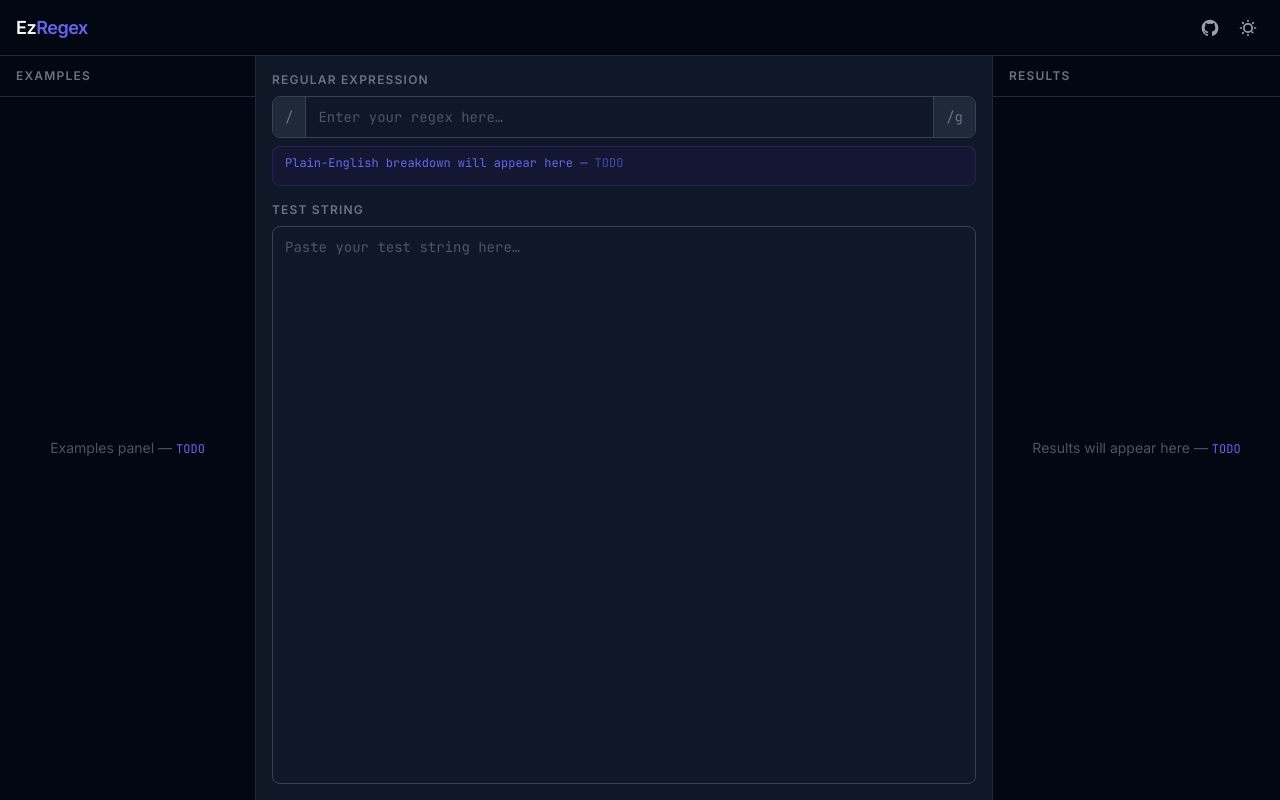
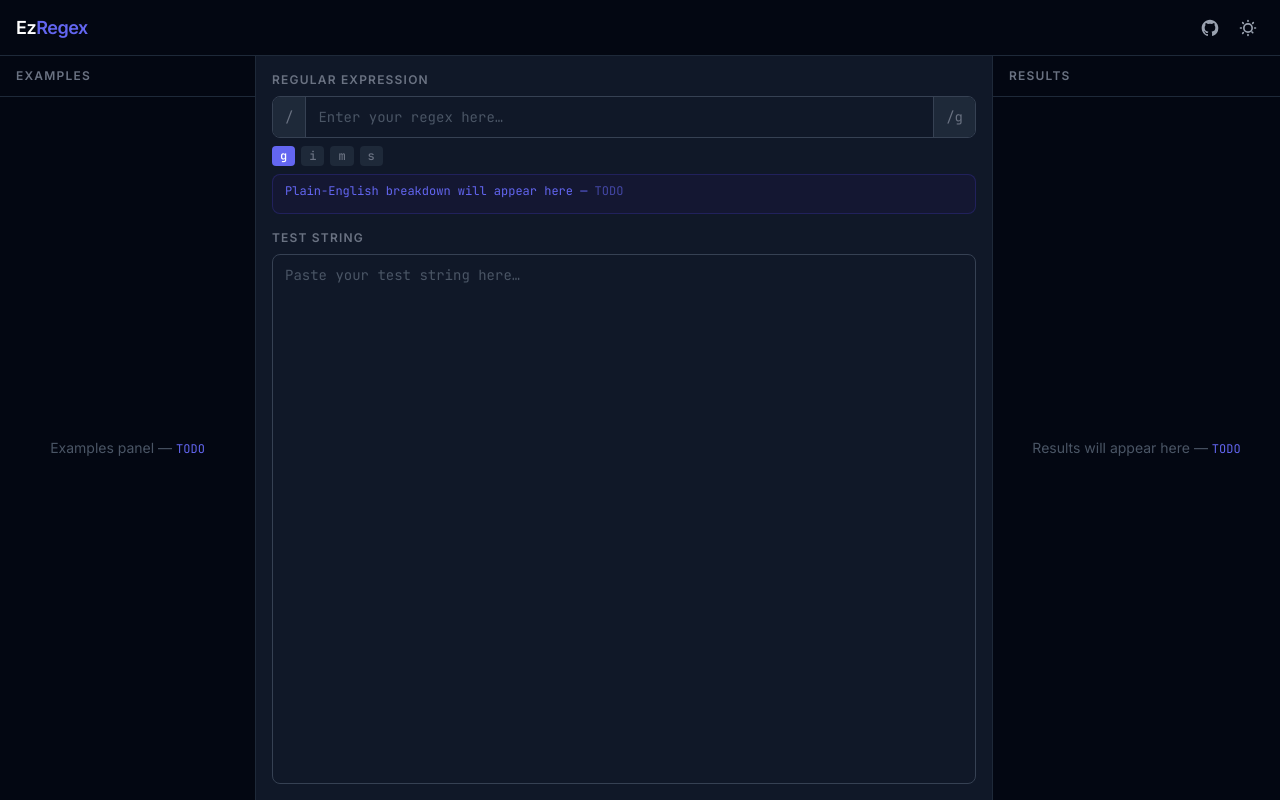
Before and after one commit to Yuv1s/EzRegex, a React (Vite) app: page / in a window 1280 px wide. Built offline with nearby package versions, Linux system fonts and the light colour scheme.

Commit message:
added regex flag toggles with tooltips

```diff
--- a/src/App.jsx
+++ b/src/App.jsx
@@ -5,10 +5,13 @@
 import ResultsPanel from './components/ResultsPanel'
 import { parseRegex, getMatches } from './lib/regexEngine'
 
+const CANONICAL_FLAG_ORDER = 'gims'
+
 export default function App() {
   const [darkMode, setDarkMode] = useState(true)
   const [pattern, setPattern] = useState('')
   const [testString, setTestString] = useState('')
+  const [flags, setFlags] = useState('g')
 
   useEffect(() => {
     const root = document.documentElement
@@ -19,7 +22,14 @@
     }
   }, [darkMode])
 
-  const { regex, error } = useMemo(() => parseRegex(pattern), [pattern])
+  function toggleFlag(f) {
+    setFlags(prev => {
+      const next = prev.includes(f) ? prev.replace(f, '') : prev + f
+      return CANONICAL_FLAG_ORDER.split('').filter(c => next.includes(c)).join('')
+    })
+  }
+
+  const { regex, error } = useMemo(() => parseRegex(pattern, flags), [pattern, flags])
   const matches = useMemo(() => getMatches(regex, testString), [regex, testString])
 
   return (
@@ -33,8 +43,10 @@
           testString={testString}
           error={error}
           matches={matches}
+          flags={flags}
           onPatternChange={setPattern}
           onTestStringChange={setTestString}
+          onFlagToggle={toggleFlag}
           darkMode={darkMode}
         />
         <ResultsPanel matches={matches} />
--- a/src/components/EditorPanel.jsx
+++ b/src/components/EditorPanel.jsx
@@ -1,7 +1,58 @@
-import { useRef } from 'react'
+import { useRef, useState } from 'react'
+import { createPortal } from 'react-dom'
 import { buildHighlightedHtml } from '../lib/regexEngine'
 
-export default function EditorPanel({ pattern, testString, error, matches, onPatternChange, onTestStringChange, darkMode }) {
+const FLAG_META = [
+  { flag: 'g', tip: 'global - find all matches' },
+  { flag: 'i', tip: 'case insensitive' },
+  { flag: 'm', tip: 'multiline - ^ and $ match line boundaries' },
+  { flag: 's', tip: 'dotAll - . matches newlines too' },
+]
+
+function FlagPill({ flag, tip, active, onToggle }) {
+  const [pos, setPos] = useState(null)
+  const btnRef = useRef(null)
+
+  function showTooltip() {
+    if (btnRef.current) {
+      const r = btnRef.current.getBoundingClientRect()
+      setPos({ top: r.bottom + 8, left: r.left + r.width / 2 })
+    }
+  }
+
+  return (
+    <>
+      <button
+        ref={btnRef}
+        onClick={() => onToggle(flag)}
+        onMouseEnter={showTooltip}
+        onMouseLeave={() => setPos(null)}
+        aria-pressed={active}
+        className={`px-2 py-0.5 rounded font-mono text-xs font-medium transition-colors ${
+          active
+            ? 'bg-indigo-500 text-white'
+            : 'bg-gray-100 dark:bg-gray-800 text-gray-400 dark:text-gray-500 hover:bg-gray-200 dark:hover:bg-gray-700 hover:text-gray-700 dark:hover:text-gray-300'
+        }`}
+      >
+        {flag}
+      </button>
+
+      {pos && createPortal(
+        <div
+          style={{ position: 'fixed', top: pos.top, left: pos.left, transform: 'translateX(-50%)', zIndex: 9999 }}
+          className="px-2 py-1 rounded bg-gray-800 dark:bg-gray-700 text-white text-xs whitespace-nowrap pointer-events-none"
+        >
+          <div className="absolute bottom-full left-1/2 -translate-x-1/2 border-4 border-transparent border-b-gray-800 dark:border-b-gray-700" />
+          <span className="font-mono text-indigo-300">{flag}</span>
+          <span className="text-gray-300">: {tip}</span>
+        </div>,
+        document.body
+      )}
+    </>
+  )
+}
+
+export default function EditorPanel({ pattern, testString, error, matches, flags, onPatternChange, onTestStringChange, onFlagToggle, darkMode }) {
   const backdropRef = useRef(null)
   const textareaRef = useRef(null)
 
@@ -33,8 +84,21 @@
             className="flex-1 px-3 py-2.5 font-mono text-sm bg-white dark:bg-gray-900 text-gray-900 dark:text-gray-100 placeholder-gray-300 dark:placeholder-gray-600 outline-none"
           />
           <span className="px-3 py-2.5 text-gray-400 dark:text-gray-500 font-mono text-sm bg-gray-50 dark:bg-gray-800 border-l border-gray-200 dark:border-gray-700 select-none">
-            /g
+            /{flags}
           </span>
+        </div>
+
+        {/* Flag toggles */}
+        <div className="flex items-center gap-1.5">
+          {FLAG_META.map(({ flag, tip }) => (
+            <FlagPill
+              key={flag}
+              flag={flag}
+              tip={tip}
+              active={flags.includes(flag)}
+              onToggle={onFlagToggle}
+            />
+          ))}
         </div>
 
         {error && (
--- a/src/lib/regexEngine.js
+++ b/src/lib/regexEngine.js
@@ -1,8 +1,7 @@
 export function parseRegex(pattern, flags = 'g') {
   if (!pattern) return { regex: null, error: null }
   try {
-    const effectiveFlags = flags.includes('g') ? flags : flags + 'g'
-    return { regex: new RegExp(pattern, effectiveFlags), error: null }
+    return { regex: new RegExp(pattern, flags), error: null }
   } catch (e) {
     return { regex: null, error: e.message }
   }
@@ -12,10 +11,15 @@
   if (!regex || !testString) return []
   const results = []
   regex.lastIndex = 0
-  let m
-  while ((m = regex.exec(testString)) !== null) {
-    results.push({ index: m.index, end: m.index + m[0].length, value: m[0], groups: m.slice(1) })
-    if (m[0].length === 0) regex.lastIndex++
+  if (regex.global) {
+    let m
+    while ((m = regex.exec(testString)) !== null) {
+      results.push({ index: m.index, end: m.index + m[0].length, value: m[0], groups: m.slice(1) })
+      if (m[0].length === 0) regex.lastIndex++
+    }
+  } else {
+    const m = regex.exec(testString)
+    if (m) results.push({ index: m.index, end: m.index + m[0].length, value: m[0], groups: m.slice(1) })
   }
   return results
 }
```
Also changed, not shown: 2 other files (tests, documents, lock files or other folders).
